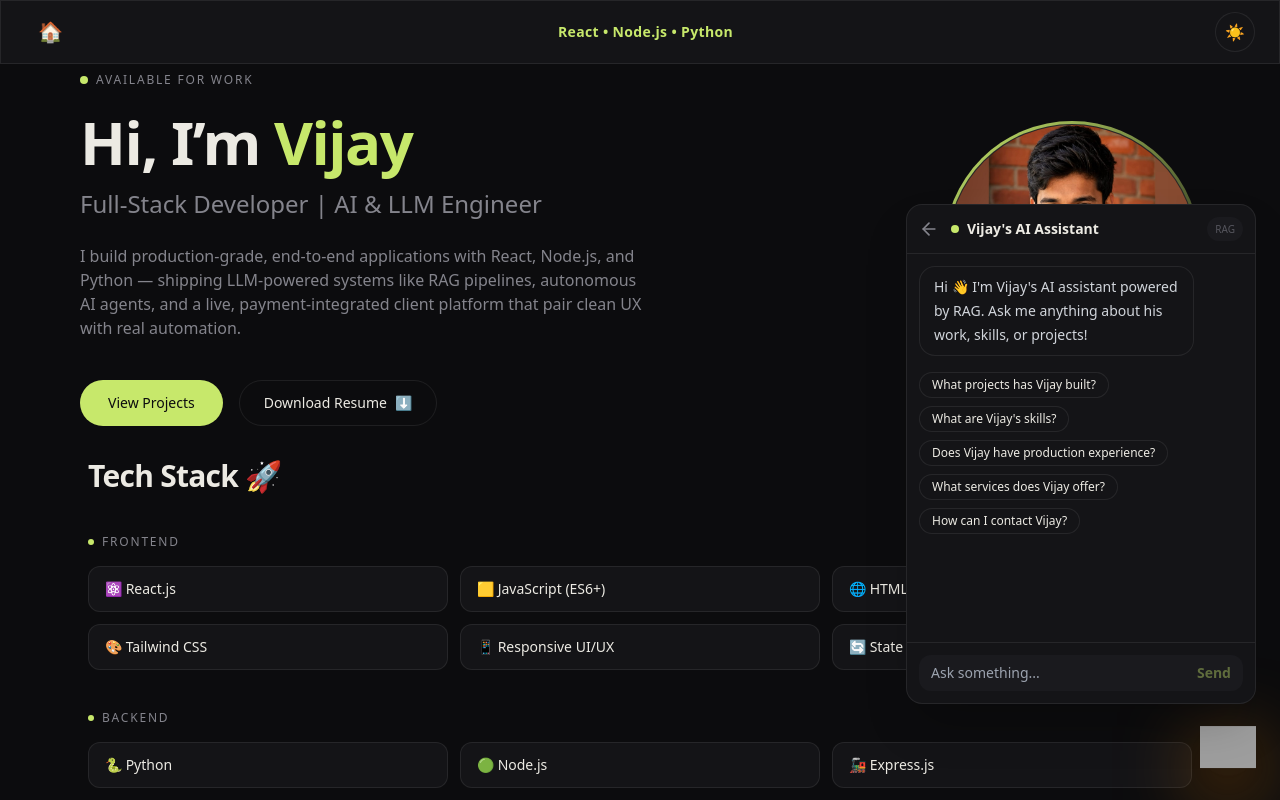
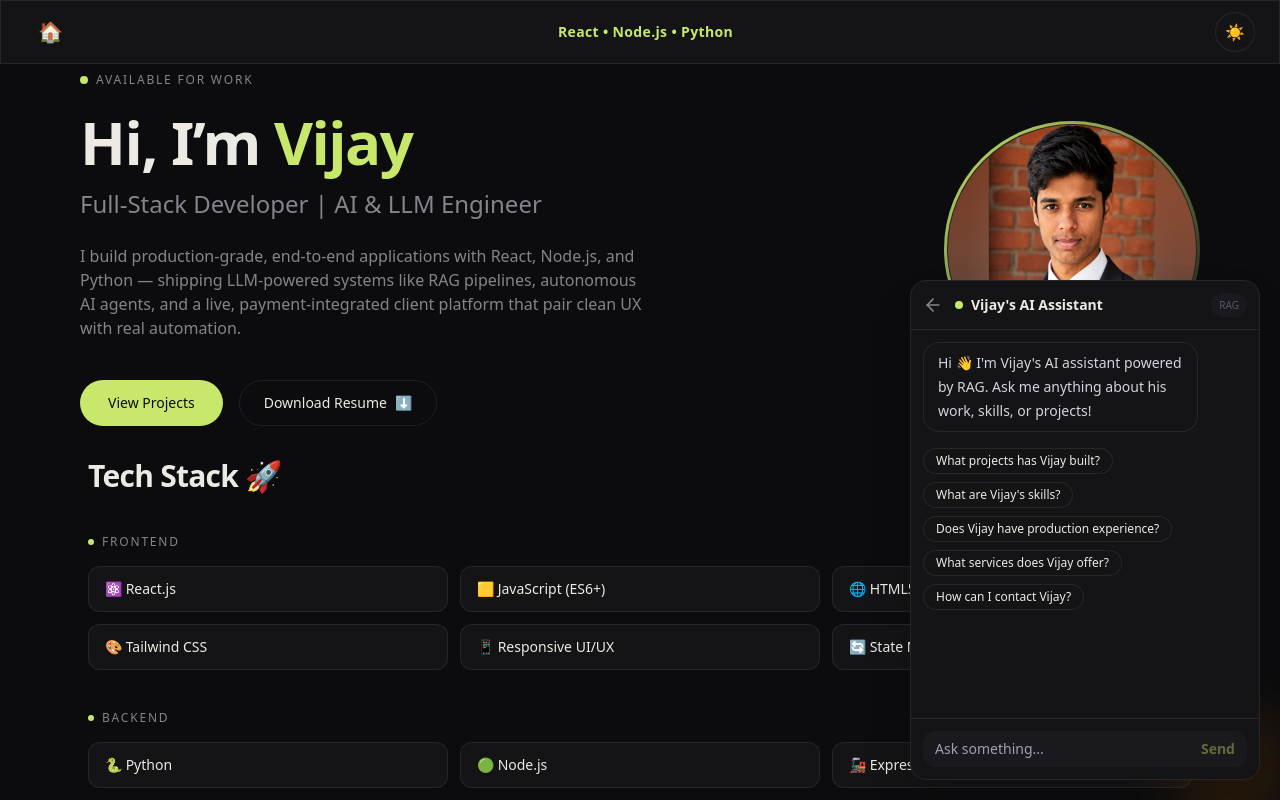
Before and after one commit to vijaydurgasi/Portfolio---vijay, a React (Vite) app: page / in a window 1280 px wide. Both pictures are taken after a click on the button 1228 px from the left and 748 px from the top of the page. Shown: the top 800 px of the page. Built offline with nearby package versions, Linux system fonts and the light colour scheme; grey boxes are pictures that could not be loaded.

Commit message:
updated UI

```diff
--- a/src/Components/ai/AIAssistant.jsx
+++ b/src/Components/ai/AIAssistant.jsx
@@ -190,7 +190,7 @@
             </button>
 
             {isOpen && (
-                <div className="fixed inset-3 sm:inset-auto sm:bottom-24 sm:right-6 sm:w-[350px] h-[500px] max-h-[80vh] rounded-2xl shadow-2xl flex flex-col overflow-hidden surface z-50">
+                <div className="fixed inset-0 w-full h-[100dvh] z-50 flex flex-col surface rounded-none border-none sm:inset-auto sm:bottom-5 sm:right-5 sm:w-[350px] sm:h-[500px] sm:max-h-[80vh] sm:rounded-2xl sm:border sm:border-zinc-800 sm:shadow-2xl overflow-hidden">
 
                     <div className="p-3 border-b hairline flex items-center shrink-0">
                         <button onClick={handleToggle} className="mr-3 text-mut hover:text-text transition-colors" aria-label="Close chat">
@@ -203,7 +203,7 @@
                         </h2>
                     </div>
 
-                    <div className="flex-1 overflow-y-auto min-h-0 p-3 text-sm text-mut space-y-3">
+                    <div className="flex-1 overflow-y-auto min-h-0 overscroll-contain p-3 text-sm text-mut space-y-3">
                         {chatMessages.map((msg, index) => (
                             <div
                                 key={index}
```
